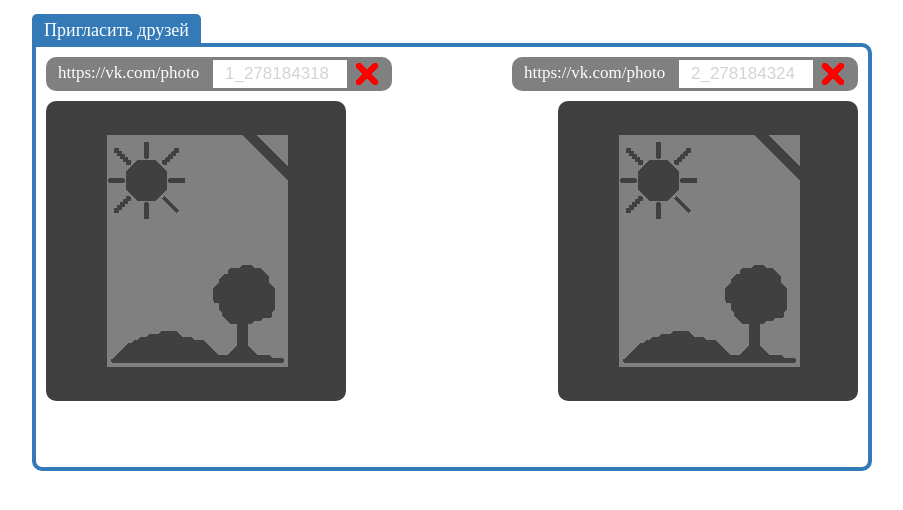
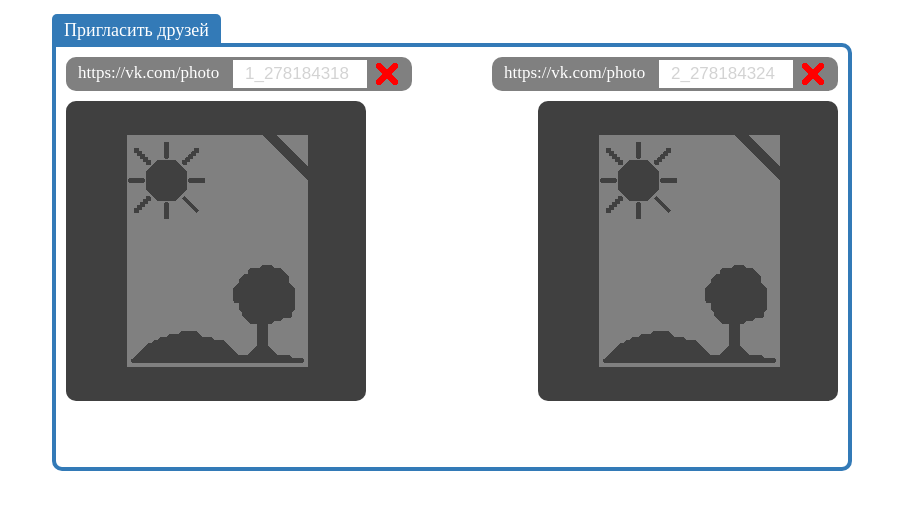
Before and after one commit to Smurfik997/smurfik997.github.io, a PHP site: page / in a window 1280 px wide. Shown: the top 510 px of the page, without its empty margins (188-1091 px from the left). Run offline with PHP 8.4, Linux system fonts and the light colour scheme; some libraries are stand-ins or nearby versions.

Commit message:
modified:   css/style.css

```diff
--- a/css/style.css
+++ b/css/style.css
@@ -2,7 +2,9 @@
 .head
 {
     margin-top: 20px;
-    width: 840px;
+    min-width: 400px;
+    max-height: 240px;
+    width: 800px;
     height: 480px;
     padding-right: 15px;
     padding-left: 15px;
```
